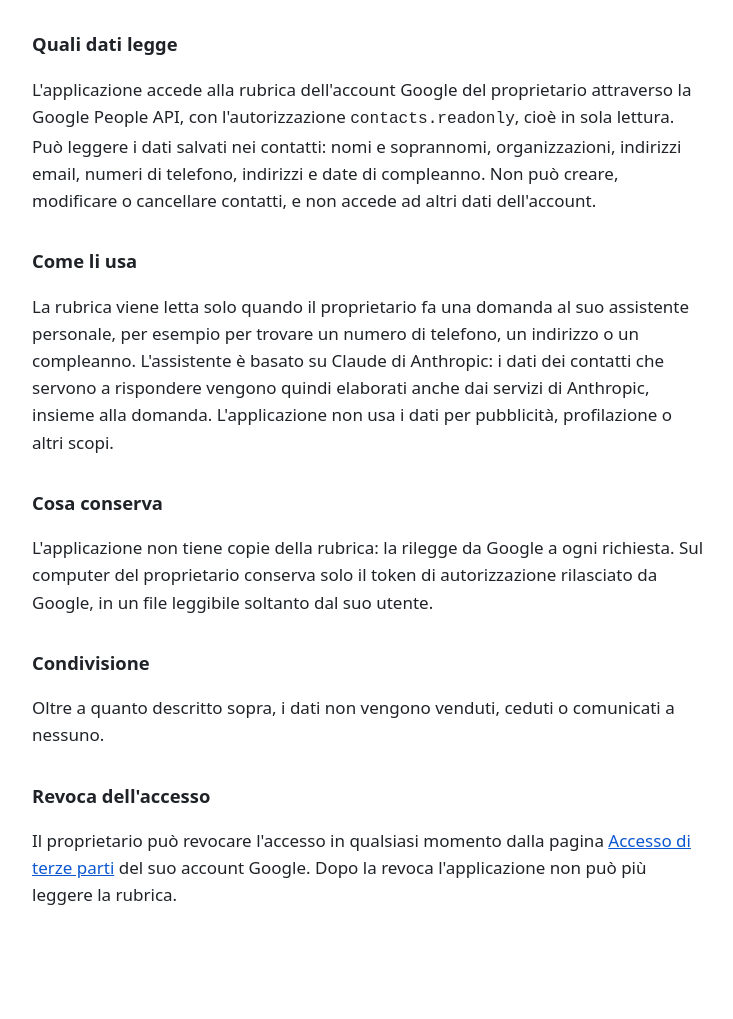
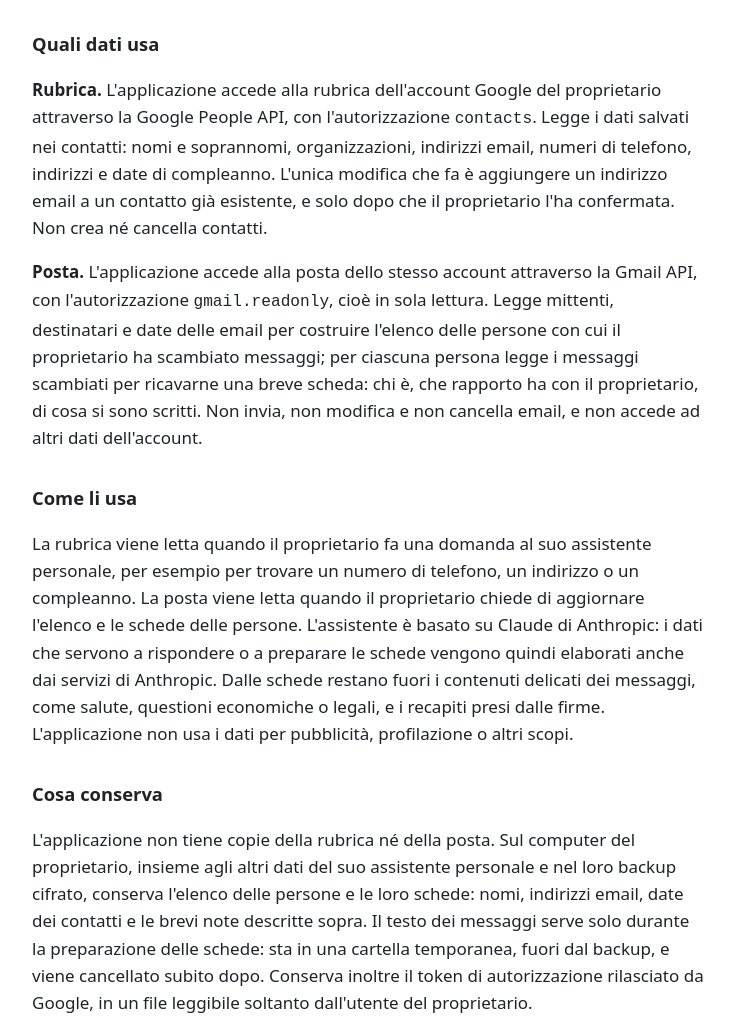
Before and after one commit to fmileto/sam-contatti, a plain HTML site: page privacy.html in a window 1280 px wide. Shown: the part 300-1319 px from the top of the page, without its empty margins (272-1005 px from the left). Before the commit the page ends 1274 px from the top, so only its background shows below. Drawn offline with Linux system fonts and the light colour scheme.

Commit message:
Pagine aggiornate: rubrica con l'aggiunta delle email e lettura della posta
Co-Authored-By: Claude Opus 5.5 <noreply@anthropic.com>
Claude-Session: https://claude.ai/code/session_01LeMjkpghstHSTtupa9Uwn6

```diff
--- a/privacy.html
+++ b/privacy.html
@@ -14,20 +14,21 @@
 <h2>A chi si rivolge</h2>
 <p>Sam Contatti è un'applicazione per uso personale. La usa soltanto il proprietario dell'account Google a cui è collegata, sul proprio computer. Non viene offerta né distribuita ad altre persone.</p>
 
-<h2>Quali dati legge</h2>
-<p>L'applicazione accede alla rubrica dell'account Google del proprietario attraverso la Google People API, con l'autorizzazione <code>contacts.readonly</code>, cioè in sola lettura. Può leggere i dati salvati nei contatti: nomi e soprannomi, organizzazioni, indirizzi email, numeri di telefono, indirizzi e date di compleanno. Non può creare, modificare o cancellare contatti, e non accede ad altri dati dell'account.</p>
+<h2>Quali dati usa</h2>
+<p><strong>Rubrica.</strong> L'applicazione accede alla rubrica dell'account Google del proprietario attraverso la Google People API, con l'autorizzazione <code>contacts</code>. Legge i dati salvati nei contatti: nomi e soprannomi, organizzazioni, indirizzi email, numeri di telefono, indirizzi e date di compleanno. L'unica modifica che fa è aggiungere un indirizzo email a un contatto già esistente, e solo dopo che il proprietario l'ha confermata. Non crea né cancella contatti.</p>
+<p><strong>Posta.</strong> L'applicazione accede alla posta dello stesso account attraverso la Gmail API, con l'autorizzazione <code>gmail.readonly</code>, cioè in sola lettura. Legge mittenti, destinatari e date delle email per costruire l'elenco delle persone con cui il proprietario ha scambiato messaggi; per ciascuna persona legge i messaggi scambiati per ricavarne una breve scheda: chi è, che rapporto ha con il proprietario, di cosa si sono scritti. Non invia, non modifica e non cancella email, e non accede ad altri dati dell'account.</p>
 
 <h2>Come li usa</h2>
-<p>La rubrica viene letta solo quando il proprietario fa una domanda al suo assistente personale, per esempio per trovare un numero di telefono, un indirizzo o un compleanno. L'assistente è basato su Claude di Anthropic: i dati dei contatti che servono a rispondere vengono quindi elaborati anche dai servizi di Anthropic, insieme alla domanda. L'applicazione non usa i dati per pubblicità, profilazione o altri scopi.</p>
+<p>La rubrica viene letta quando il proprietario fa una domanda al suo assistente personale, per esempio per trovare un numero di telefono, un indirizzo o un compleanno. La posta viene letta quando il proprietario chiede di aggiornare l'elenco e le schede delle persone. L'assistente è basato su Claude di Anthropic: i dati che servono a rispondere o a preparare le schede vengono quindi elaborati anche dai servizi di Anthropic. Dalle schede restano fuori i contenuti delicati dei messaggi, come salute, questioni economiche o legali, e i recapiti presi dalle firme. L'applicazione non usa i dati per pubblicità, profilazione o altri scopi.</p>
 
 <h2>Cosa conserva</h2>
-<p>L'applicazione non tiene copie della rubrica: la rilegge da Google a ogni richiesta. Sul computer del proprietario conserva solo il token di autorizzazione rilasciato da Google, in un file leggibile soltanto dal suo utente.</p>
+<p>L'applicazione non tiene copie della rubrica né della posta. Sul computer del proprietario, insieme agli altri dati del suo assistente personale e nel loro backup cifrato, conserva l'elenco delle persone e le loro schede: nomi, indirizzi email, date dei contatti e le brevi note descritte sopra. Il testo dei messaggi serve solo durante la preparazione delle schede: sta in una cartella temporanea, fuori dal backup, e viene cancellato subito dopo. Conserva inoltre il token di autorizzazione rilasciato da Google, in un file leggibile soltanto dall'utente del proprietario.</p>
 
 <h2>Condivisione</h2>
 <p>Oltre a quanto descritto sopra, i dati non vengono venduti, ceduti o comunicati a nessuno.</p>
 
 <h2>Revoca dell'accesso</h2>
-<p>Il proprietario può revocare l'accesso in qualsiasi momento dalla pagina <a href="https://myaccount.google.com/permissions">Accesso di terze parti</a> del suo account Google. Dopo la revoca l'applicazione non può più leggere la rubrica.</p>
+<p>Il proprietario può revocare l'accesso in qualsiasi momento dalla pagina <a href="https://myaccount.google.com/permissions">Accesso di terze parti</a> del suo account Google. Dopo la revoca l'applicazione non può più accedere né alla rubrica né alla posta. Su richiesta del proprietario, l'elenco e le schede delle persone vengono cancellati dal suo computer.</p>
 </main>
 </body>
 </html>
```
Also changed, not shown: index.html (+1 -1 lines), termini.html (+1 -1 lines).
